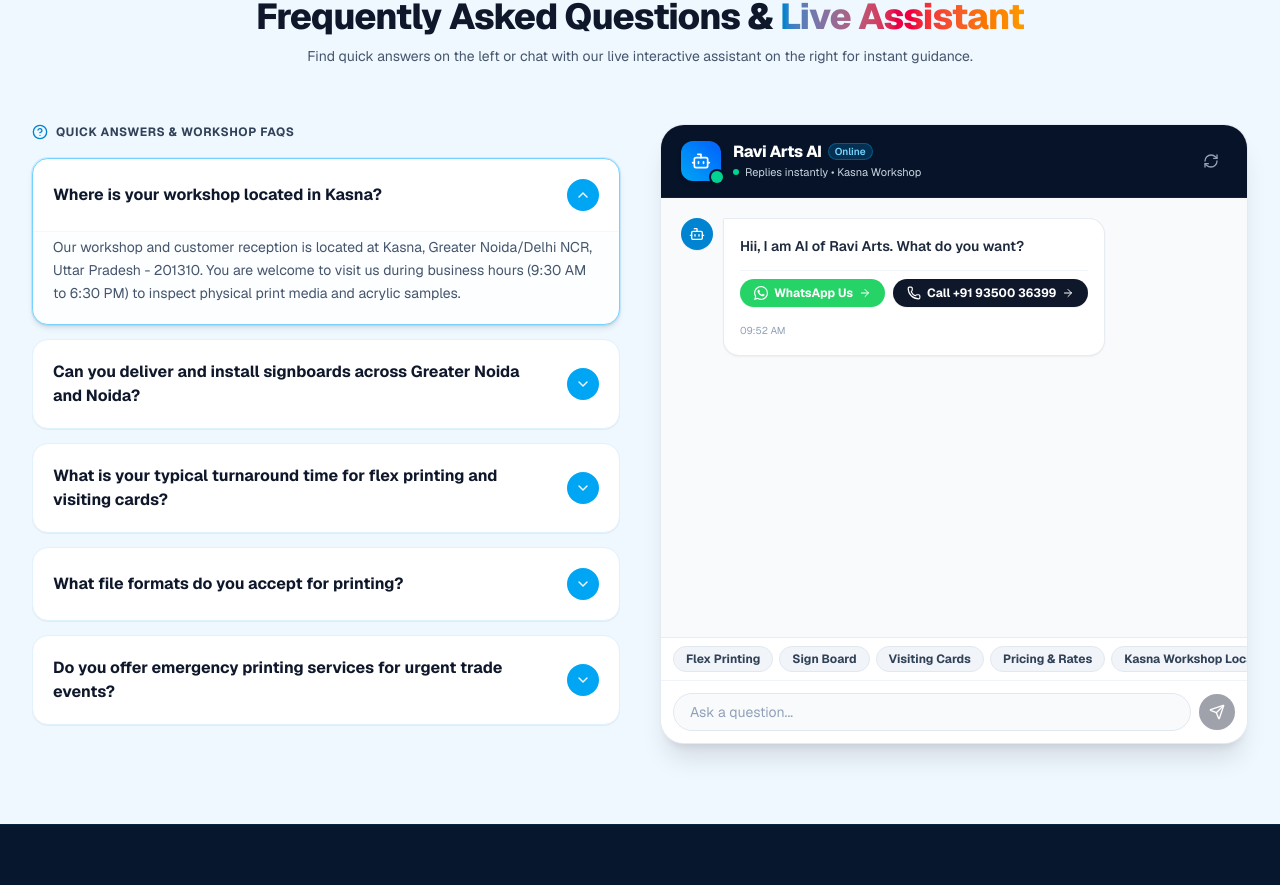
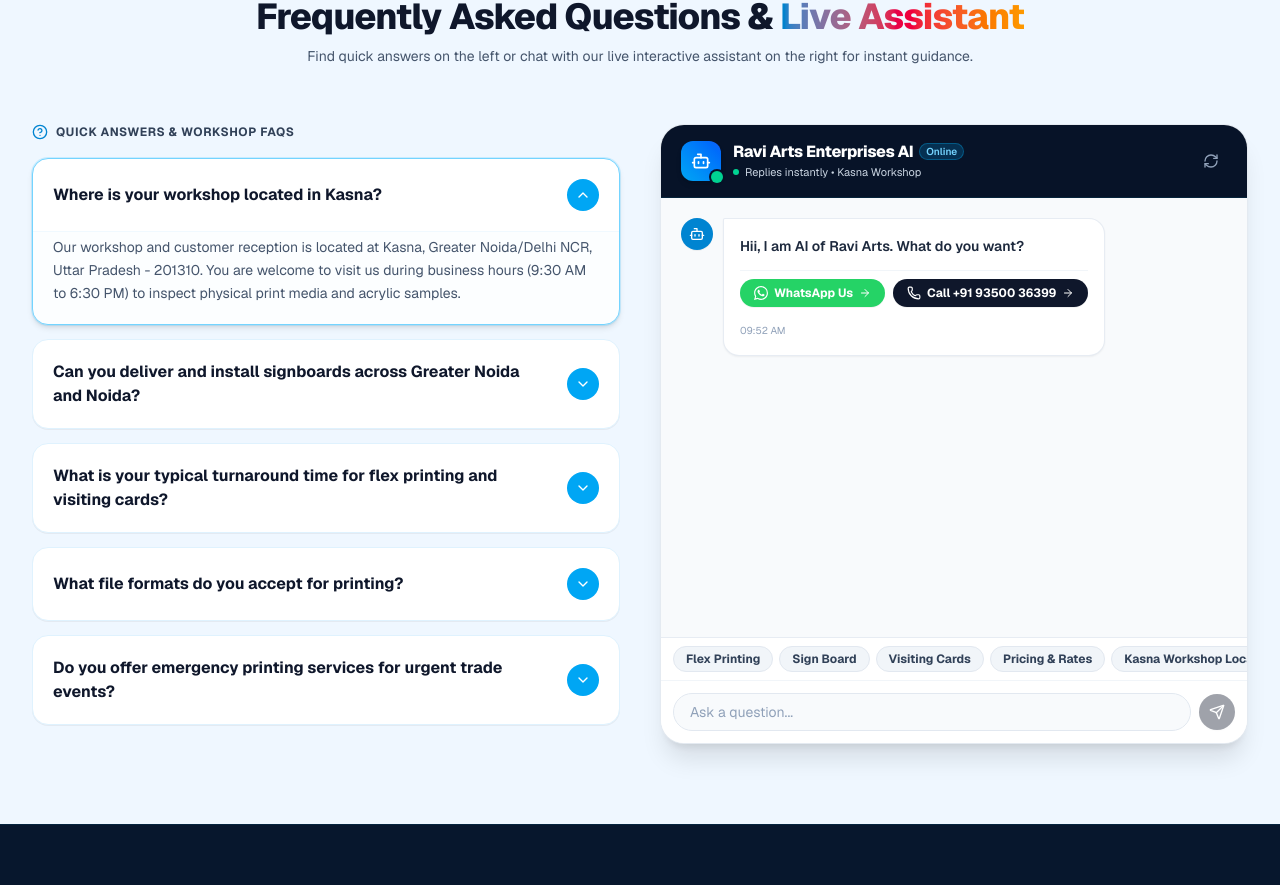
Before and after one commit to MohitManola/RAVI-ARTS, a Next.js app: page /contact in a window 1280 px wide. Shown: the part 2093-2978 px from the top of the page. Built offline with nearby package versions, Linux system fonts and the light colour scheme.

Commit message:
chore(chat): update assistant branding to Ravi Arts Enterprises AI

```diff
--- a/src/components/ContactAiBot.tsx
+++ b/src/components/ContactAiBot.tsx
@@ -130,7 +130,7 @@ export default function ContactAiBot() {
           <div>
             <div className="flex items-center gap-1.5">
               <h3 className="font-extrabold text-sm sm:text-base leading-tight text-white tracking-tight">
-                Ravi Arts AI
+                Ravi Arts Enterprises AI
               </h3>
               <span className="inline-flex items-center rounded-full bg-sky-500/20 text-sky-300 px-1.5 py-0.2 text-[10px] font-semibold border border-sky-400/30">
                 Online
@@ -162,28 +162,25 @@ export default function ContactAiBot() {
         {messages.map((msg) => (
           <div
             key={msg.id}
-            className={`flex items-start gap-2.5 animate-in fade-in duration-200 ${
-              msg.sender === "user" ? "flex-row-reverse" : ""
-            }`}
+            className={`flex items-start gap-2.5 animate-in fade-in duration-200 ${msg.sender === "user" ? "flex-row-reverse" : ""
+              }`}
           >
             {/* Avatar */}
             <div
-              className={`flex h-8 w-8 shrink-0 items-center justify-center rounded-full text-xs font-bold shadow-2xs ${
-                msg.sender === "user"
+              className={`flex h-8 w-8 shrink-0 items-center justify-center rounded-full text-xs font-bold shadow-2xs ${msg.sender === "user"
                   ? "bg-slate-900 text-white"
                   : "bg-sky-600 text-white"
-              }`}
+                }`}
             >
               {msg.sender === "user" ? <User className="h-4 w-4" /> : <Bot className="h-4 w-4" />}
             </div>
 
             {/* Bubble */}
             <div
-              className={`max-w-[85%] sm:max-w-[80%] rounded-2xl p-4 text-xs sm:text-sm leading-relaxed ${
-                msg.sender === "user"
+              className={`max-w-[85%] sm:max-w-[80%] rounded-2xl p-4 text-xs sm:text-sm leading-relaxed ${msg.sender === "user"
                   ? "bg-slate-900 text-white rounded-tr-xs shadow-xs font-medium"
                   : "bg-white text-slate-800 border border-slate-200/80 rounded-tl-xs shadow-xs space-y-3 font-semibold"
-              }`}
+                }`}
             >
               <p>{msg.text}</p>
 
@@ -196,11 +193,10 @@ export default function ContactAiBot() {
                       href={act.href}
                       target={act.type === "whatsapp" ? "_blank" : undefined}
                       rel="noopener noreferrer"
-                      className={`inline-flex items-center gap-1.5 rounded-full px-3.5 py-1.5 text-xs font-bold transition-all cursor-pointer shadow-2xs ${
-                        act.type === "whatsapp"
+                      className={`inline-flex items-center gap-1.5 rounded-full px-3.5 py-1.5 text-xs font-bold transition-all cursor-pointer shadow-2xs ${act.type === "whatsapp"
                           ? "bg-[#25D366] text-white hover:bg-[#20ba59]"
                           : "bg-slate-900 text-white hover:bg-slate-800"
-                      }`}
+                        }`}
                     >
                       {act.type === "whatsapp" ? (
                         <WhatsAppIcon className="h-3.5 w-3.5 fill-white" />
@@ -215,9 +211,8 @@ export default function ContactAiBot() {
               )}
 
               <span
-                className={`block text-[10px] pt-1 font-normal ${
-                  msg.sender === "user" ? "text-slate-400 text-right" : "text-slate-400"
-                }`}
+                className={`block text-[10px] pt-1 font-normal ${msg.sender === "user" ? "text-slate-400 text-right" : "text-slate-400"
+                  }`}
               >
                 {msg.time}
               </span>
@@ -233,7 +228,7 @@ export default function ContactAiBot() {
               <span className="h-2 w-2 rounded-full bg-sky-500 animate-bounce [animation-delay:-0.15s]" />
               <span className="h-2 w-2 rounded-full bg-sky-500 animate-bounce" />
             </div>
-            <span className="text-[11px] font-medium text-slate-400">Ravi Arts AI is typing...</span>
+            <span className="text-[11px] font-medium text-slate-400">Ravi Arts Enterprises AI is typing...</span>
           </div>
         )}
       </div>
```
